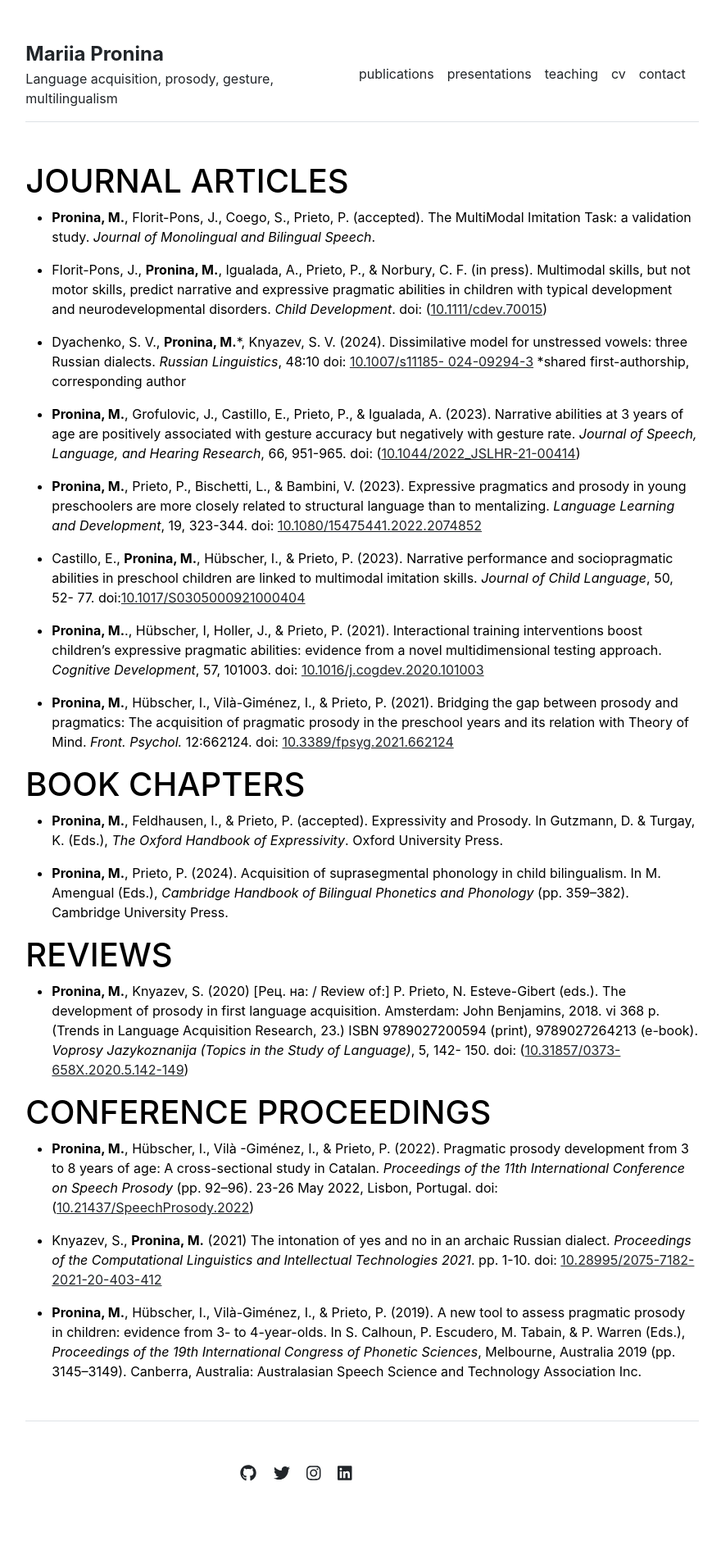
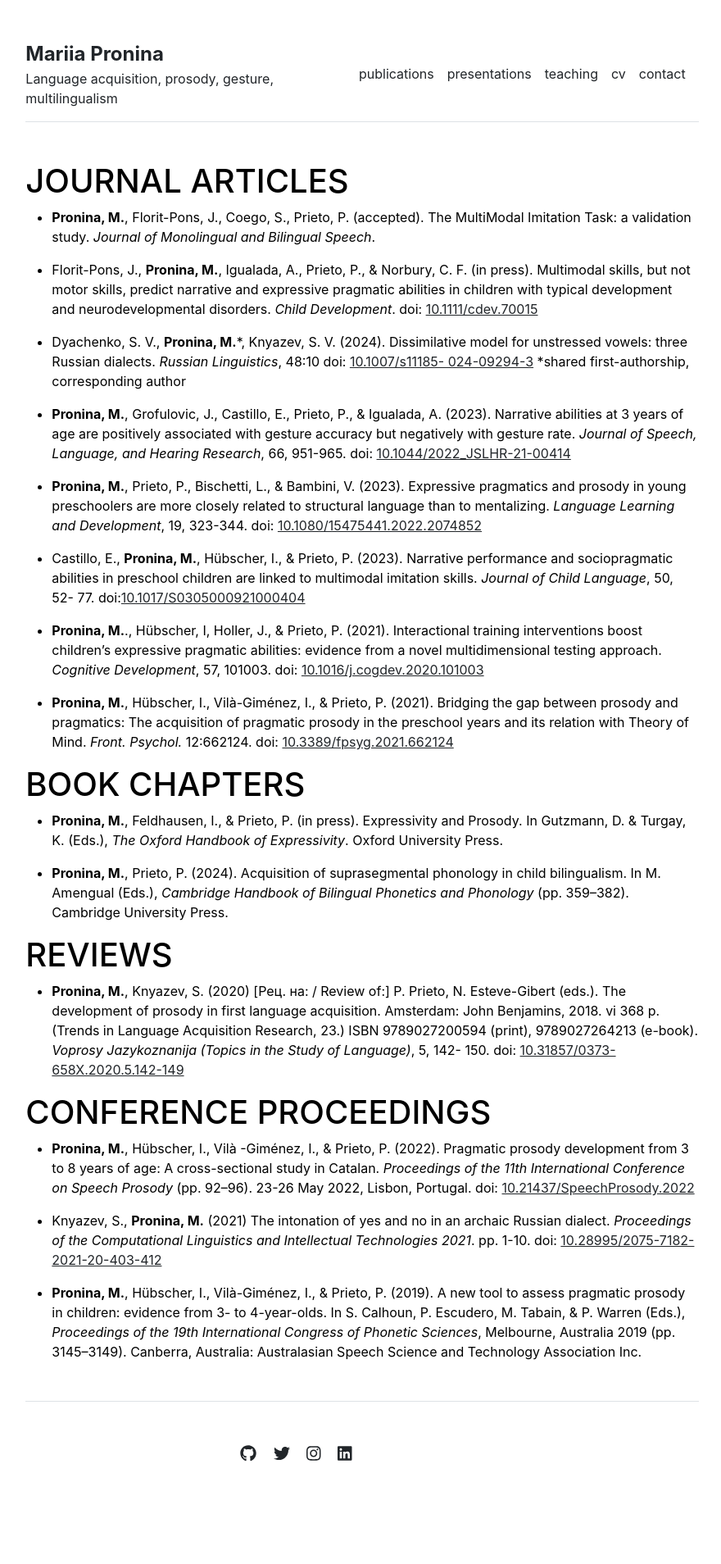
Before and after one commit to mariia-pronina/mariia-pronina.github.io, a Jekyll site: the page built from publications.md, in a window 1280 px wide. Shown: the whole page at 82% size, without its empty margins (198-1078 px from the left). Built offline with Jekyll 4.4.1, drawn with Linux system fonts in a browser that asks for light colours; after the commit the page ends 1884 px from its top, so only the background shows below that.

Commit message:
Update publications.md

```diff
--- a/publications.md
+++ b/publications.md
@@ -9,12 +9,12 @@ title: "Publications"
 - **Pronina, M.**, Florit-Pons, J., Coego, S., Prieto, P. (accepted). The MultiModal Imitation Task: a
 validation study. _Journal of Monolingual and Bilingual Speech_.
 
-- Florit-Pons, J., **Pronina, M.**, Igualada, A., Prieto, P., & Norbury, C. F. (in press). Multimodal skills, but not motor skills, predict narrative and expressive pragmatic abilities in children with typical development and neurodevelopmental disorders. _Child Development_. doi: ([10.1111/cdev.70015](https://doi.org/10.1111/cdev.70015))
+- Florit-Pons, J., **Pronina, M.**, Igualada, A., Prieto, P., & Norbury, C. F. (in press). Multimodal skills, but not motor skills, predict narrative and expressive pragmatic abilities in children with typical development and neurodevelopmental disorders. _Child Development_. doi: [10.1111/cdev.70015](https://doi.org/10.1111/cdev.70015)
 
 - Dyachenko, S. V., **Pronina, M.**\*, Knyazev, S. V. (2024). Dissimilative model for unstressed
 vowels: three Russian dialects. _Russian Linguistics_, 48:10 doi: [10.1007/s11185- 024-09294-3](https://doi.org/10.1007/s11185-024-09294-3) \*shared first-authorship, corresponding author
 
-- **Pronina, M.**, Grofulovic, J., Castillo, E., Prieto, P., & Igualada, A. (2023). Narrative abilities at 3 years of age are positively associated with gesture accuracy but negatively with gesture rate. _Journal of Speech, Language, and Hearing Research_, 66, 951-965. doi: ([10.1044/2022_JSLHR-21-00414](https://doi.org/10.1044/2022_JSLHR-21-00414))
+- **Pronina, M.**, Grofulovic, J., Castillo, E., Prieto, P., & Igualada, A. (2023). Narrative abilities at 3 years of age are positively associated with gesture accuracy but negatively with gesture rate. _Journal of Speech, Language, and Hearing Research_, 66, 951-965. doi: [10.1044/2022_JSLHR-21-00414](https://doi.org/10.1044/2022_JSLHR-21-00414)
 
 - **Pronina, M.**, Prieto, P., Bischetti, L., & Bambini, V. (2023). Expressive pragmatics and prosody in young preschoolers are more closely related to structural language than to mentalizing. _Language Learning and Development_, 19, 323-344. doi: [10.1080/15475441.2022.2074852](https://doi.org/10.1080/15475441.2022.2074852)
 
@@ -28,7 +28,7 @@ vowels: three Russian dialects. _Russian Linguistics_, 48:10 doi: [10.1007/s1118
 # BOOK CHAPTERS
 
 
-- **Pronina, M.**, Feldhausen, I., & Prieto, P. (accepted). Expressivity and Prosody. In Gutzmann, D. & Turgay, K. (Eds.), _The Oxford Handbook of Expressivity_. Oxford University Press.
+- **Pronina, M.**, Feldhausen, I., & Prieto, P. (in press). Expressivity and Prosody. In Gutzmann, D. & Turgay, K. (Eds.), _The Oxford Handbook of Expressivity_. Oxford University Press.
 
 - **Pronina, M.**, Prieto, P. (2024). Acquisition of suprasegmental phonology in child bilingualism. In M. Amengual (Eds.), _Cambridge Handbook of Bilingual Phonetics and Phonology_ (pp. 359–382). Cambridge University Press.
 
@@ -36,11 +36,11 @@ vowels: three Russian dialects. _Russian Linguistics_, 48:10 doi: [10.1007/s1118
 # REVIEWS
 
 
-- **Pronina, M.**, Knyazev, S. (2020) [Рец. на: / Review of:] P. Prieto, N. Esteve-Gibert (eds.). The development of prosody in first language acquisition. Amsterdam: John Benjamins, 2018. vi  368 p. (Trends in Language Acquisition Research, 23.) ISBN 9789027200594 (print), 9789027264213 (e-book). _Voprosy Jazykoznanija (Topics in the Study of Language)_, 5, 142- 150. doi: ([10.31857/0373-658X.2020.5.142-149](https://doi.org/10.31857/0373-658X.2020.5.142-149))
+- **Pronina, M.**, Knyazev, S. (2020) [Рец. на: / Review of:] P. Prieto, N. Esteve-Gibert (eds.). The development of prosody in first language acquisition. Amsterdam: John Benjamins, 2018. vi  368 p. (Trends in Language Acquisition Research, 23.) ISBN 9789027200594 (print), 9789027264213 (e-book). _Voprosy Jazykoznanija (Topics in the Study of Language)_, 5, 142- 150. doi: [10.31857/0373-658X.2020.5.142-149](https://doi.org/10.31857/0373-658X.2020.5.142-149)
 
 
 # CONFERENCE PROCEEDINGS
-- **Pronina, M.**, Hübscher, I., Vilà -Giménez, I., & Prieto, P. (2022). Pragmatic prosody development from 3 to 8 years of age: A cross-sectional study in Catalan. _Proceedings of the 11th International Conference on Speech Prosody_ (pp. 92–96). 23-26 May 2022, Lisbon, Portugal. doi: ([10.21437/SpeechProsody.2022](https://www.isca-archive.org/speechprosody_2022/pronina22_speechprosody.html#))
+- **Pronina, M.**, Hübscher, I., Vilà -Giménez, I., & Prieto, P. (2022). Pragmatic prosody development from 3 to 8 years of age: A cross-sectional study in Catalan. _Proceedings of the 11th International Conference on Speech Prosody_ (pp. 92–96). 23-26 May 2022, Lisbon, Portugal. doi: [10.21437/SpeechProsody.2022](https://www.isca-archive.org/speechprosody_2022/pronina22_speechprosody.html#)
 
 - Knyazev, S., **Pronina, M.** (2021) The intonation of yes and no in an archaic Russian dialect. _Proceedings of the Computational Linguistics and Intellectual Technologies 2021_. pp. 1-10. doi: [10.28995/2075-7182-2021-20-403-412](https://www.researchgate.net/publication/355216165_The_intonation_of_yes_and_no_in_an_archaic_Russian_dialect)
 
```
